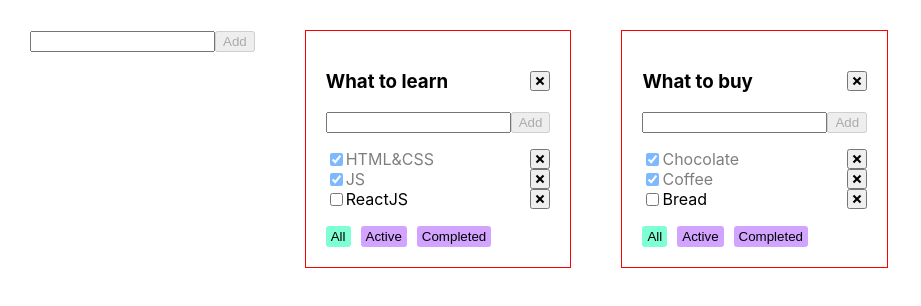
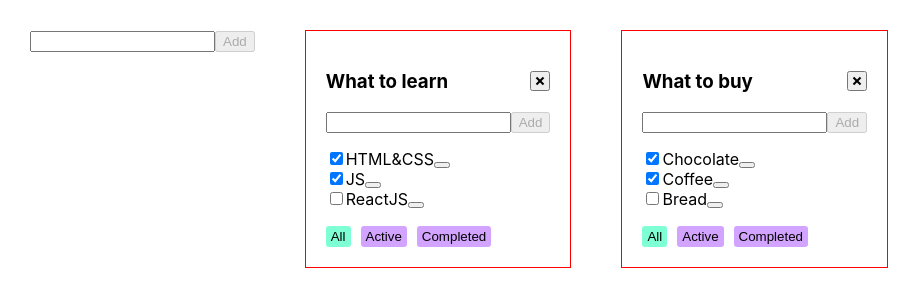
Before and after one commit to 4iklins/todolist, a React (Create React App) app: page / in a window 1280 px wide. Shown: the top 306 px of the page, without its empty margins (0-921 px from the left). Built offline with nearby package versions, Linux system fonts and the light colour scheme.

Commit message:
task component

```diff
--- a/src/Todolist.tsx
+++ b/src/Todolist.tsx
@@ -2,6 +2,7 @@ import { FilterType, TaskType } from './App';
 import styles from './todolist.module.css';
 import cn from 'classnames';
 import AddItemForm from './components/AddItemForm.tsx/AddItemForm';
+import Task from './components/Task/Task';
 
 export interface TodoListProps {
   id: string;
@@ -31,17 +32,10 @@ const Todolist = (props: TodoListProps) => {
           const onChangeTaskStatusHandler = () => {
             props.changeTaskStatus(task.id, props.id);
           };
-          return (
-            <li
-              key={task.id}
-              className={cn(styles.task, {
-                [styles.completedTask]: task.isDone,
-              })}>
-              <input type='checkbox' checked={task.isDone} onChange={onChangeTaskStatusHandler} />
-              <span>{task.title}</span>
-              <button className={cn(styles.btnDel)} onClick={() => props.removeTask(task.id, props.id)}></button>
-            </li>
-          );
+          const removeTaskHandler = (id: string) => {
+            props.removeTask(id, props.id);
+          };
+          return <Task {...task} onChangeStatus={onChangeTaskStatusHandler} removeTask={removeTaskHandler} />;
         })}
       </ul>
       <div>
--- a/src/components/Task/Task.tsx
+++ b/src/components/Task/Task.tsx
@@ -1,5 +1,24 @@
-const Task = () => {
-  return <div>task</div>;
+import { TaskType } from '../../App';
+import cn from 'classnames';
+import styles from './task.module.css';
+
+interface TaskProps extends TaskType {
+  onChangeStatus: () => void;
+  removeTask: (id: string) => void;
+}
+
+const Task = ({ id, title, isDone, onChangeStatus, removeTask }: TaskProps) => {
+  return (
+    <li
+      key={id}
+      className={cn(styles.task, {
+        [styles.completedTask]: isDone,
+      })}>
+      <input type='checkbox' checked={isDone} onChange={onChangeStatus} />
+      <span>{title}</span>
+      <button className={cn(styles.btnDel)} onClick={() => removeTask(id)}></button>
+    </li>
+  );
 };
 
 export default Task;
```
Also changed, not shown: src/components/Task/task.module.css (added).
